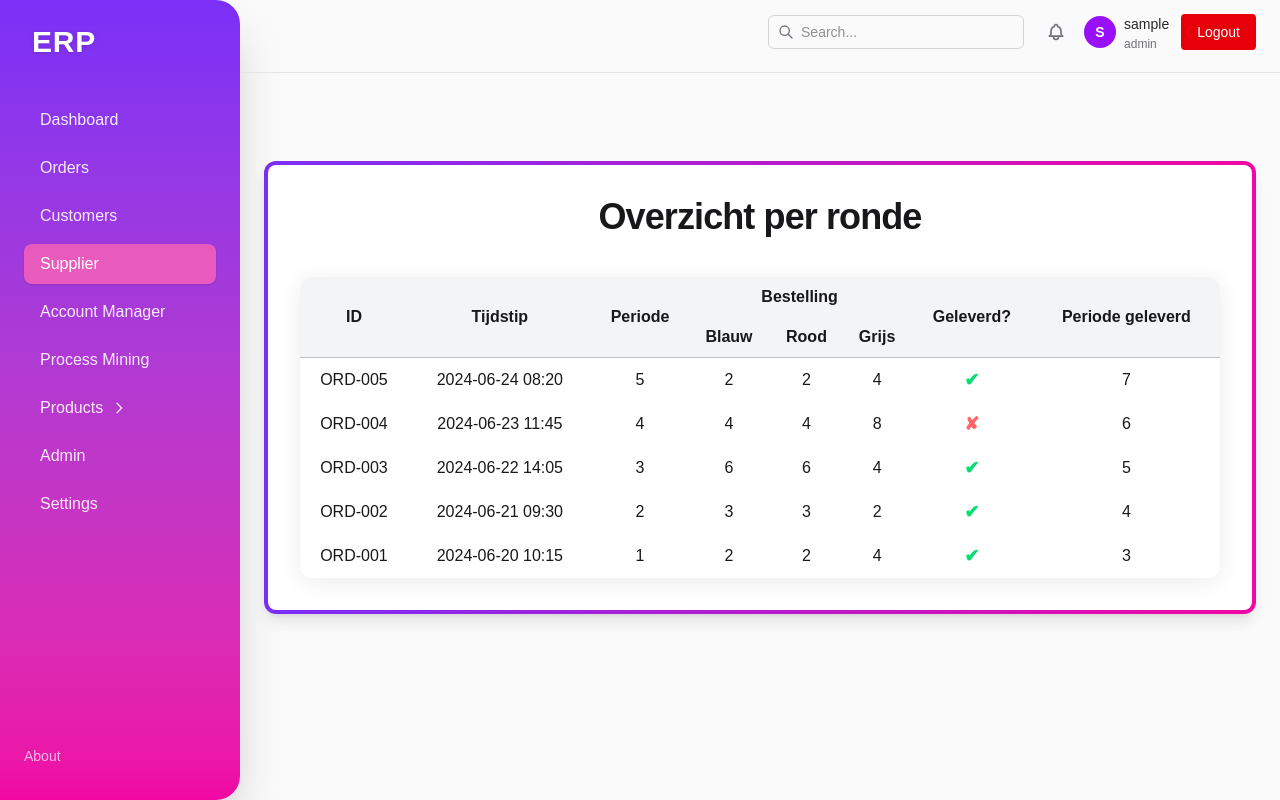
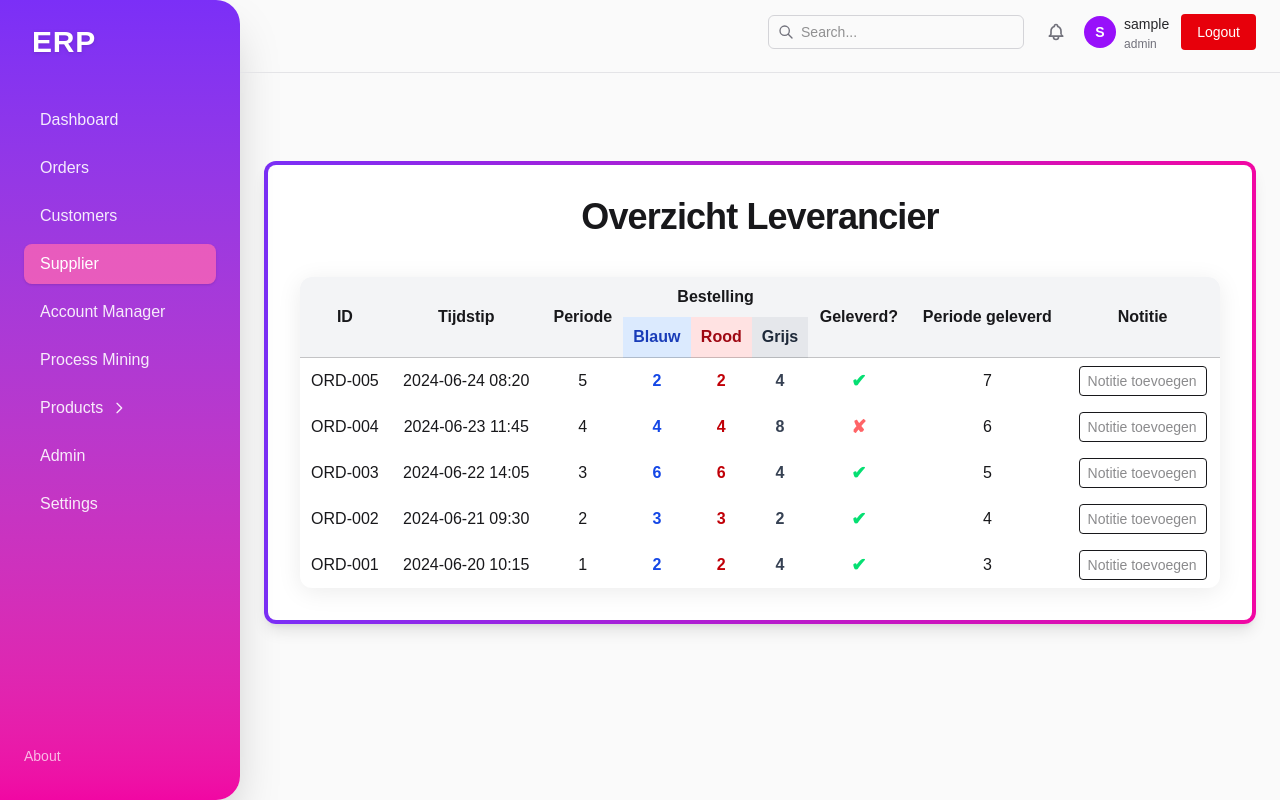
Before and after one commit to zuyd-projects/Casusgroep-1, a Next.js app in the folder frontend/: page /dashboard/supplier in a window 1280 px wide. Built offline with nearby package versions, Linux system fonts and the light colour scheme; sample sign-in values are in the browser's storage.

Commit message:
Added some more logic to supplier page, can add notes now and added some colours to red/blue/grey

```diff
--- a/frontend/src/app/dashboard/supplier/page.js
+++ b/frontend/src/app/dashboard/supplier/page.js
@@ -1,13 +1,12 @@
 "use client";
 
 import { useState } from "react";
-import '../../../styles/globals.css';
+import "../../../styles/globals.css";
 
 const legoColors = ["Blauw", "Rood", "Grijs"];
 
 export default function SupplierPage() {
-
-  const [orderRounds] = useState([
+  const [orderRounds, setOrderRounds] = useState([
     {
       id: "ORD-001",
       timestamp: "2024-06-20 10:15",
@@ -15,6 +14,7 @@ export default function SupplierPage() {
       bestelling: { Blauw: 2, Rood: 2, Grijs: 4 },
       geleverdVinkje: true,
       geleverdInPeriode: "3",
+      note: "",
     },
     {
       id: "ORD-002",
@@ -23,6 +23,7 @@ export default function SupplierPage() {
       bestelling: { Blauw: 3, Rood: 3, Grijs: 2 },
       geleverdVinkje: true,
       geleverdInPeriode: 4,
+      note: "",
     },
     {
       id: "ORD-003",
@@ -30,7 +31,8 @@ export default function SupplierPage() {
       round: 3,
       bestelling: { Blauw: 6, Rood: 6, Grijs: 4 },
       geleverdVinkje: true,
-      geleverdInPeriode: "5"
+      geleverdInPeriode: "5",
+      note: "",
     },
     {
       id: "ORD-004",
@@ -39,6 +41,7 @@ export default function SupplierPage() {
       bestelling: { Blauw: 4, Rood: 4, Grijs: 8 },
       geleverdVinkje: false,
       geleverdInPeriode: 6,
+      note: "",
     },
     {
       id: "ORD-005",
@@ -47,38 +50,86 @@ export default function SupplierPage() {
       bestelling: { Blauw: 2, Rood: 2, Grijs: 4 },
       geleverdVinkje: true,
       geleverdInPeriode: "7",
+      note: "",
     },
+  ]);
 
-  ]);
+  // Toggle geleverdVinkje
+  const handleToggleGeleverd = (id) => {
+    setOrderRounds((prev) =>
+      prev.map((order) =>
+        order.id === id
+          ? { ...order, geleverdVinkje: !order.geleverdVinkje }
+          : order
+      )
+    );
+  };
+
+  // Update note
+  const handleNoteChange = (id, value) => {
+    setOrderRounds((prev) =>
+      prev.map((order) => (order.id === id ? { ...order, note: value } : order))
+    );
+  };
 
   return (
     <div className="flex justify-center mt-8">
       <div className="w-full max-w-7xl">
         <div className="panel-gradient-border max-w-7xl mx-auto mt-8 py-16 px-10 rounded-xl shadow-lg">
           <h1 className="text-4xl font-extrabold mb-10 tracking-tight text-center">
-            Overzicht per ronde
+            Overzicht Leverancier
           </h1>
           <div className="overflow-x-auto rounded-xl shadow-lg table-panel">
             <table className="min-w-full divide-y divide-black/20 text-center bg-transparent">
               <thead>
                 <tr>
-                  <th rowSpan={2} className="px-2 py-2">ID</th>
-                  <th rowSpan={2} className="px-2 py-2">Tijdstip</th>
-                  <th rowSpan={2} className="px-2 py-2">Periode</th>
-                  <th colSpan={3} className="px-2 py-2">Bestelling</th>
-                  <th rowSpan={2} className="px-2 py-2">Geleverd?</th>
-                  <th rowSpan={2} className="px-2 py-2">Periode geleverd</th>
+                  <th rowSpan={2} className="px-2 py-2">
+                    ID
+                  </th>
+                  <th rowSpan={2} className="px-2 py-2">
+                    Tijdstip
+                  </th>
+                  <th rowSpan={2} className="px-2 py-2">
+                    Periode
+                  </th>
+                  <th colSpan={3} className="px-2 py-2">
+                    Bestelling
+                  </th>
+                  <th rowSpan={2} className="px-2 py-2">
+                    Geleverd?
+                  </th>
+                  <th rowSpan={2} className="px-2 py-2">
+                    Periode geleverd
+                  </th>
+                  <th rowSpan={2} className="px-2 py-2">
+                    Notitie
+                  </th>
                 </tr>
                 <tr>
-                  {legoColors.map(color => (
-                    <th key={color} className="px-2 py-2">{color}</th>
+                  {legoColors.map((color) => (
+                    <th
+                      key={color}
+                      className={`px-2 py-2 ${
+                        color === "Blauw"
+                          ? "bg-blue-100 text-blue-800"
+                          : color === "Rood"
+                          ? "bg-red-100 text-red-800"
+                          : color === "Grijs"
+                          ? "bg-gray-200 text-gray-800"
+                          : ""
+                      }`}
+                    >
+                      {color}
+                    </th>
                   ))}
                 </tr>
               </thead>
               <tbody>
                 {orderRounds.length === 0 ? (
                   <tr>
-                    <td colSpan={8} className="py-4 text-gray-500">Nog geen bestellingen</td>
+                    <td colSpan={9} className="py-4 text-gray-500">
+                      Nog geen bestellingen
+                    </td>
                   </tr>
                 ) : (
                   [...orderRounds].reverse().map((r, idx) => (
@@ -93,18 +144,53 @@ export default function SupplierPage() {
                       <td className="px-2 py-2">{r.id}</td>
                       <td className="px-2 py-2">{r.timestamp || "-"}</td>
                       <td className="px-2 py-2">{r.round}</td>
-                      {legoColors.map(color => (
-                        <td key={color} className="px-2 py-2">{r.bestelling[color]}</td>
+                      {legoColors.map((color) => (
+                        <td key={color} className="px-2 py-2 font-semibold">
+                          <span
+                            className={
+                              color === "Blauw"
+                                ? "text-blue-700"
+                                : color === "Rood"
+                                ? "text-red-700"
+                                : color === "Grijs"
+                                ? "text-gray-700"
+                                : ""
+                            }
+                          >
+                            {r.bestelling[color]}
+                          </span>
+                        </td>
                       ))}
                       <td className="px-2 py-2">
-                        {r.geleverdVinkje ? (
-                          <span className="inline-block text-green-400 font-bold text-lg">✔</span>
-                        ) : (
-                          <span className="inline-block text-red-400 font-bold text-lg">✘</span>
-                        )}
+                        <button
+                          onClick={() => handleToggleGeleverd(r.id)}
+                          className="focus:outline-none"
+                          title="Toggle geleverd"
+                        >
+                          {r.geleverdVinkje ? (
+                            <span className="inline-block text-green-400 font-bold text-lg">
+                              ✔
+                            </span>
+                          ) : (
+                            <span className="inline-block text-red-400 font-bold text-lg">
+                              ✘
+                            </span>
+                          )}
+                        </button>
                       </td>
                       <td className="px-2 py-2">
                         {r.geleverdInPeriode ? r.geleverdInPeriode : "-"}
+                      </td>
+                      <td className="px-2 py-2">
+                        <input
+                          type="text"
+                          value={r.note || ""}
+                          onChange={(e) =>
+                            handleNoteChange(r.id, e.target.value)
+                          }
+                          placeholder="Notitie toevoegen"
+                          className="border rounded px-2 py-1 text-sm w-32"
+                        />
                       </td>
                     </tr>
                   ))
```
